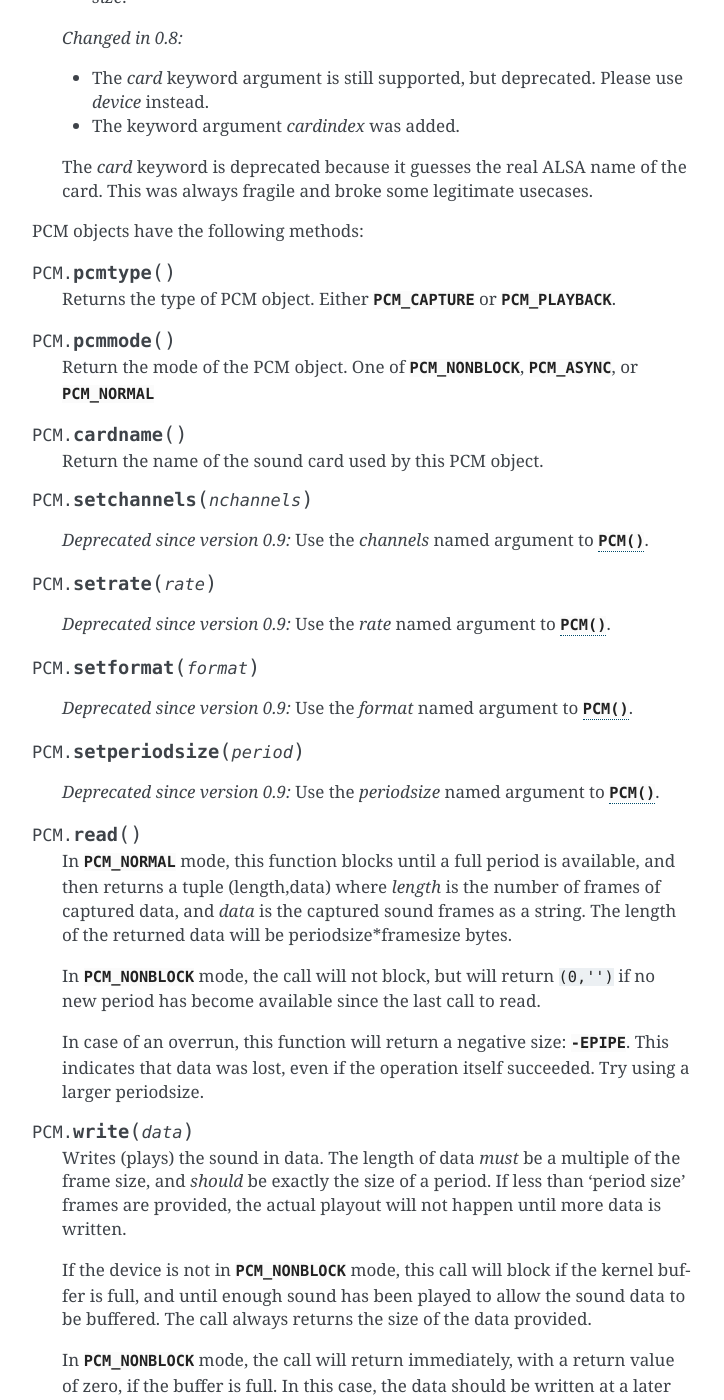
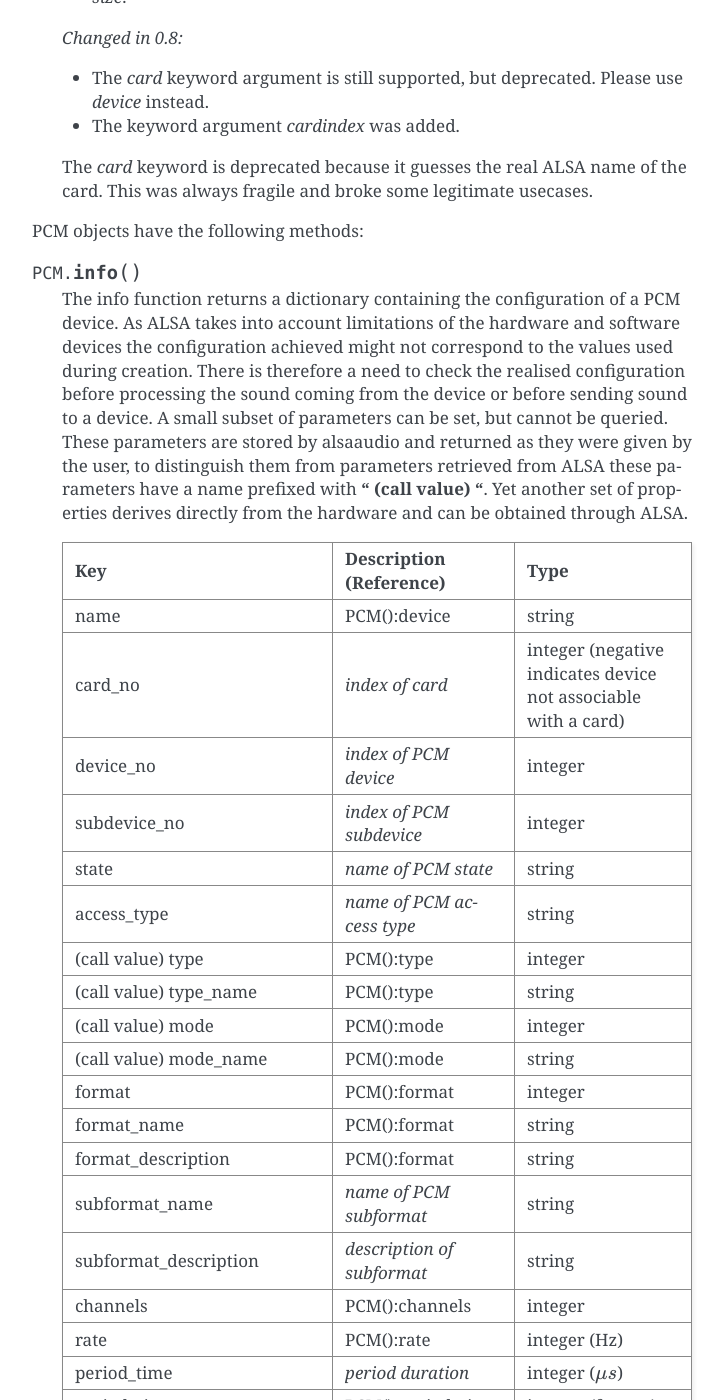
Before and after one commit to larsimmisch/pyalsaaudio, a Sphinx documentation site: the page built from doc/libalsaaudio.rst, in a window 1280 px wide and 1400 px high, scrolled down 3756 px. Shown: the whole window, without its empty margins (388-1112 px from the left). Built offline with Sphinx 7.4.7, drawn with Linux system fonts in a browser that asks for light colours; some of the changed text lies outside the part shown.

Commit message:
First version documentation PCM.info() method. (#119)
* First version documentation PCM.info() method.

* Add reference to documentation to docstring for PCM.info() method.

* Add extra fields to info dict:
  card_no                      *index of card*                   integer  (negative indicates device not associable with a card)
   device_no                    *index of PCM device*             integer
   subdevice_no                 *index of PCM subdevice*          integer
and update documentation accordingly.

Co-authored-by: Ronald van Elburg <Ronald@SoundAppraisal.eu>

```diff
--- a/doc/libalsaaudio.rst
+++ b/doc/libalsaaudio.rst
@@ -183,6 +183,52 @@
 
 
 PCM objects have the following methods:
+
+.. method:: PCM.info()
+
+   The info function returns a dictionary containing the configuration of a PCM device. As ALSA takes into account limitations of the hardware and software devices the configuration achieved might not correspond to the values used during creation. There is therefore a need to check the realised configuration before processing the sound coming from the device or before sending sound to a device. A small subset of parameters can be set, but cannot be queried. These parameters are stored by alsaaudio and returned as they were given by the user, to distinguish them from parameters retrieved from ALSA these parameters have a name prefixed with **" (call value) "**. Yet another set of properties derives directly from the hardware and can be obtained through ALSA.
+
+   ===========================  =============================  ==================================================================
+        Key                      Description (Reference)            Type
+   ===========================  =============================  ==================================================================
+   name                         PCM():device                      string
+   card_no                      *index of card*                   integer  (negative indicates device not associable with a card)
+   device_no                    *index of PCM device*             integer
+   subdevice_no                 *index of PCM subdevice*          integer
+   state                        *name of PCM state*               string
+   access_type                  *name of PCM access type*         string
+   (call value) type            PCM():type                        integer
+   (call value) type_name       PCM():type                        string
+   (call value) mode            PCM():mode                        integer
+   (call value) mode_name       PCM():mode                        string
+   format                       PCM():format                      integer
+   format_name                  PCM():format                      string
+   format_description           PCM():format                      string
+   subformat_name               *name of PCM subformat*           string
+   subformat_description        *description of subformat*        string
+   channels                     PCM():channels                    integer
+   rate                         PCM():rate                        integer (Hz)
+   period_time                  *period duration*                 integer (:math:`\mu s`)
+   period_size                  PCM():period_size                 integer (frames)
+   buffer_time                  *buffer time*                     integer (:math:`\mu s`) (negative indicates error)
+   buffer_size                  *buffer size*                     integer (frames) (negative indicates error)
+   get_periods                  *approx. periods in buffer*       integer (negative indicates error)
+   rate_numden                  *numerator, denominator*          tuple (integer (Hz), integer (Hz))
+   significant_bits             *significant bits in sample*      integer (negative indicates error)
+   is_batch                     *hw: double buffering*            boolean (True: hardware supported)
+   is_block_transfer            *hw: block transfer*              boolean (True: hardware supported)
+   is_double                    *hw: double buffering*            boolean (True: hardware supported)
+   is_half_duplex               *hw: half-duplex*                 boolean (True: hardware supported)
+   is_joint_duplex              *hw: joint-duplex*                boolean (True: hardware supported)
+   can_overrange                *hw: overrange detection*         boolean (True: hardware supported)
+   can_mmap_sample_resolution   *hw: sample-resol. mmap*          boolean (True: hardware supported)
+   can_pause                    *hw: pause*                       boolean (True: hardware supported)
+   can_resume                   *hw: resume*                      boolean (True: hardware supported)
+   can_sync_start               *hw: synchronized start*          boolean (True: hardware supported)
+   ===========================  =============================  ==================================================================
+
+   The italicized descriptions give a summary of the "full" description as it can be found in the  `ALSA documentation <https://www.alsa-project.org/alsa-doc>`_. "hw:": indicates that the property indicated relates to the hardware. Parameters passed to the PCM object during instantation are prefixed with "PCM():", they are described there for the keyword argument indicated after "PCM():".
+
 
 .. method:: PCM.pcmtype()
 
```
Also changed, not shown: 1 other file.
